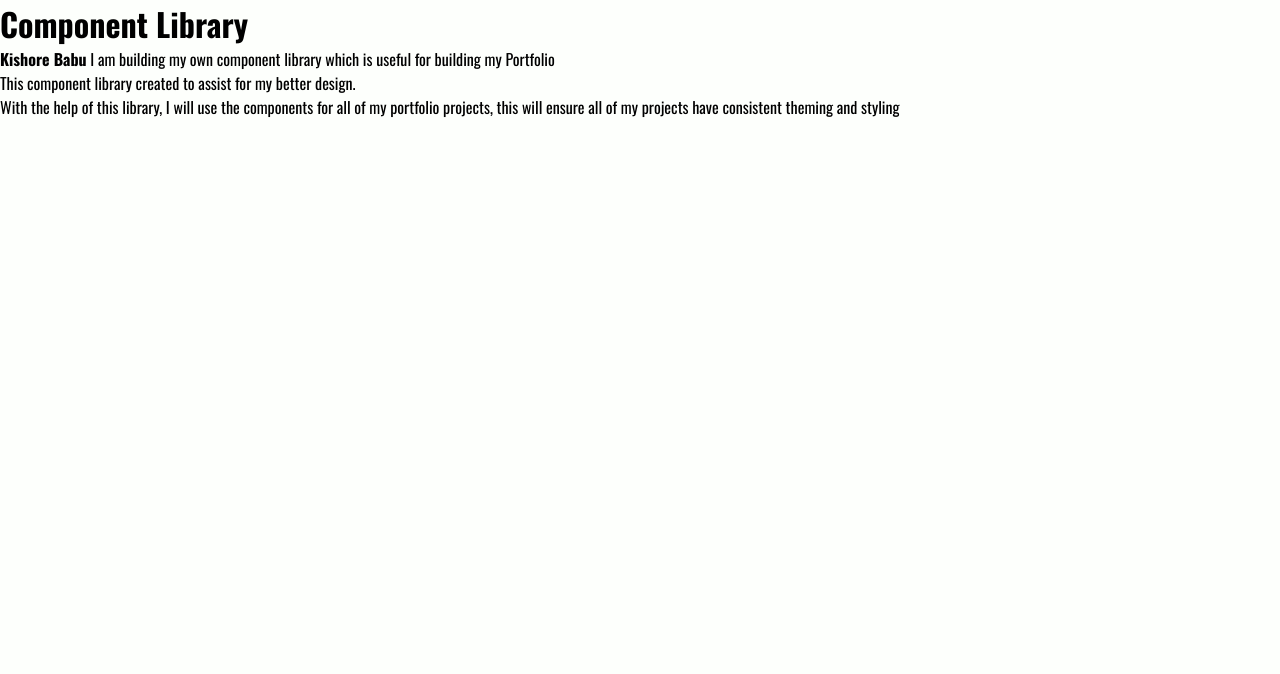
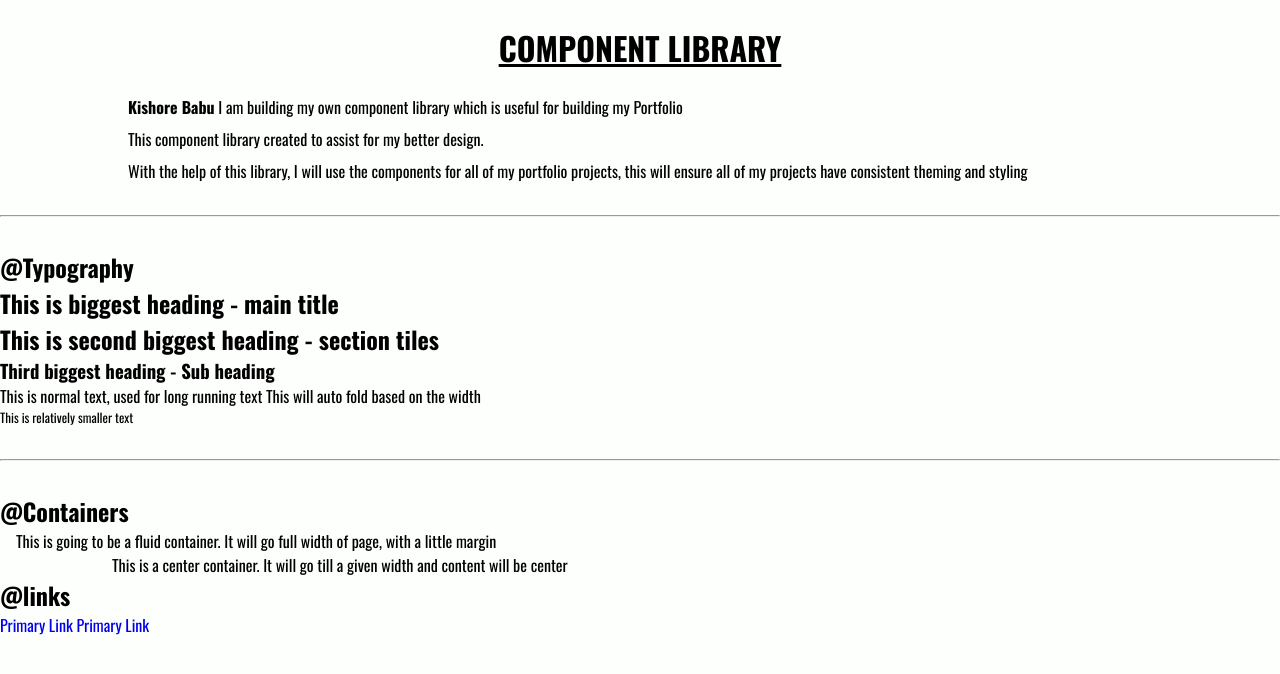
Before and after one commit to KishoreBabu420/component-library, a plain HTML site: page index.html in a window 1280 px wide. Drawn offline with nearby package versions, Linux system fonts and the light colour scheme.

Commit message:
added containers

```diff
--- a/index.html
+++ b/index.html
@@ -8,16 +8,52 @@
     <link rel="stylesheet" href="./styles/style.css" />
   </head>
   <body>
-    <h1>Component Library</h1>
+    <header>
+      <h1 class="title">Component Library</h1>
+      <div class="description">
         <p>
-      <strong>Kishore Babu</strong> I am building my own component library which
-      is useful for building my Portfolio
+          <strong>Kishore Babu</strong> I am building my own component library
+          which is useful for building my Portfolio
         </p>
         <p>This component library created to assist for my better design.</p>
         <p>
           With the help of this library, I will use the components for all of my
-      portfolio projects, this will ensure all of my projects have consistent
-      theming and styling
+          portfolio projects, this will ensure all of my projects have
+          consistent theming and styling
         </p>
+      </div>
+    </header>
+    <hr />
+    <!-- Typography -->
+    <main>
+      <section class="typography">
+        <h2 class="section-title">@Typography</h2>
+        <h1>This is biggest heading - main title</h1>
+        <h2>This is second biggest heading - section tiles</h2>
+        <h3>Third biggest heading - Sub heading</h3>
+        <p>
+          This is normal text, used for long running text This will auto fold
+          based on the width
+        </p>
+        <p class="text-sm">This is relatively smaller text</p>
+      </section>
+      <hr />
+      <section class="containers">
+        <h2 class="section-title">@Containers</h2>
+        <div class="container-fluid">
+          This is going to be a fluid container. It will go full width of page,
+          with a little margin
+        </div>
+        <div class="container">
+          This is a center container. It will go till a given width and content
+          will be center
+        </div>
+      </section>
+      <section class="links">
+        <h2 class="section-title">@links</h2>
+        <a href="#" class="primary-link">Primary Link</a>
+        <a href="#" class="secondary-link">Primary Link</a>
+      </section>
+    </main>
   </body>
 </html>
--- a/styles/style.css
+++ b/styles/style.css
@@ -26,3 +26,50 @@ body {
   background-color: var(--text-color);
   color: var(--clr-black);
 }
+
+a {
+  text-decoration: none;
+}
+
+
+
+hr {
+  margin: 2rem 0;
+}
+
+.text-sm {
+  font-size: 0.8rem;
+}
+
+/* Containers */
+.container-fluid {
+  padding-left: 1rem;
+  padding-right: 1rem;
+}
+
+.container {
+  margin: auto;
+  padding-left: 1rem;
+  padding-right: 1rem;
+  max-width: 85%;
+}
+
+/* Global CSS */
+
+/* Custom CSS */
+.title {
+  text-align: center;
+  margin: 1.5rem auto;
+  text-transform: uppercase;
+  -webkit-text-decoration: underline;
+  text-decoration: underline;
+}
+
+.description {
+  width: 80%;
+  margin: 0.25rem auto;
+}
+
+.description p {
+  margin: 0.5rem auto;
+}
```
Lines whose indentation alone changed are shown as unchanged.
